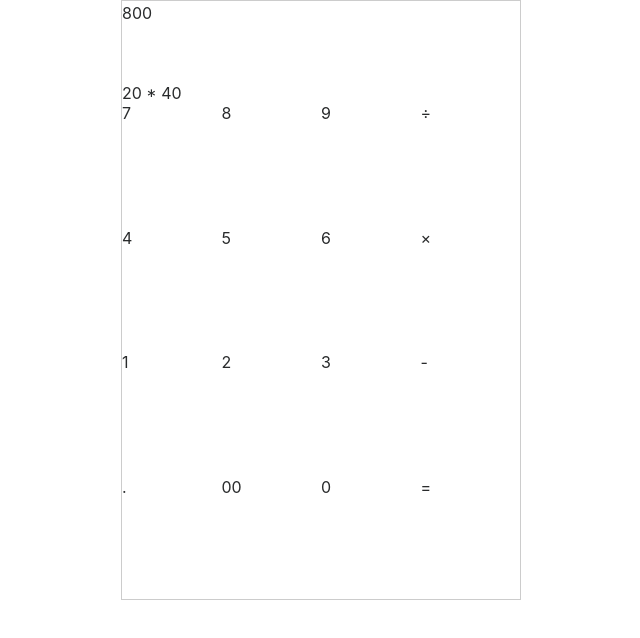
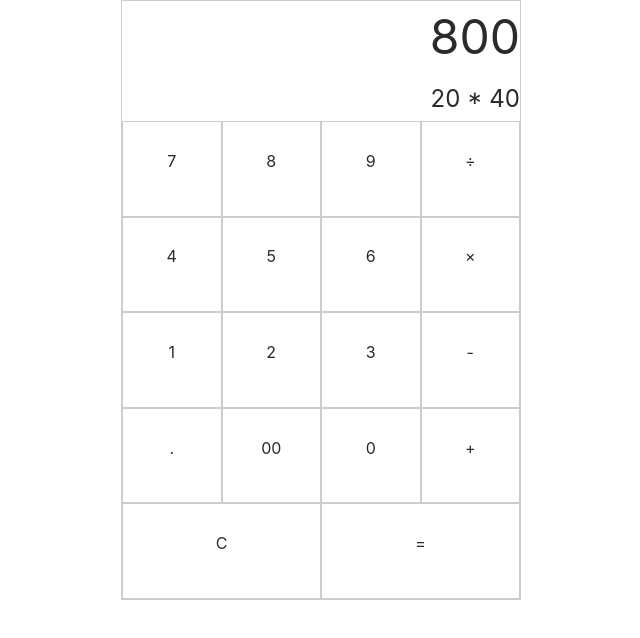
Before and after one commit to olliebeannn/freeCodeCamp-JScalculator, a plain HTML site: page index.html in a window 1280 px wide. Shown: the whole page, without its empty margins (319-959 px from the left). Drawn offline with nearby package versions, Linux system fonts and the light colour scheme.

Commit message:
moved and added calculator buttons, and added basic styling to center objects

```diff
--- a/css/master.scss
+++ b/css/master.scss
@@ -1,12 +1,10 @@
-body {
-  font-size: 2rem;
-}
+// Grid styles
 
 .grid-container {
   border: 1px solid #CCC;
   display: grid;
   grid-template-columns: repeat(4, 4fr);
-  grid-template-rows: 80px 20px repeat(4, 4fr);
+  grid-template-rows: 80px 40px repeat(5, 5fr);
   margin: 0 auto;
   height: 600px;
   width: 400px;
@@ -15,9 +13,43 @@ body {
 .calculator__mainDisplay {
   grid-column-start: 1;
   grid-column-end: 5;
+
+  font-size: 3rem;
 }
 
 .calculator__subDisplay {
   grid-column-start: 1;
   grid-column-end: 5;
+
+  font-size: 1.5rem;
 }
+
+.calculator__button {
+  border: 1px solid #ccc;
+
+  display: flex;
+  align-items: center;
+  justify-content: center;
+}
+
+.calculator__button--clear {
+  grid-column-start: 1;
+  grid-column-end: 3;
+}
+
+.calculator__button--equals {
+  grid-column-start: 3;
+  grid-column-end: 5;
+}
+
+// Visual styles
+
+body {
+  font-weight: 400;
+}
+
+// Helper classes
+
+.align-right {
+  text-align: right;
+}
--- a/index.html
+++ b/index.html
@@ -4,11 +4,11 @@
     <meta charset="utf-8">
     <title></title>
 
+    <!-- bootstrap -->
+    <link rel="stylesheet" href="https://maxcdn.bootstrapcdn.com/bootstrap/4.0.0-alpha.6/css/bootstrap.min.css" integrity="sha384-rwoIResjU2yc3z8GV/NPeZWAv56rSmLldC3R/AZzGRnGxQQKnKkoFVhFQhNUwEyJ" crossorigin="anonymous">
+
     <!-- reset and master compiled css -->
     <link rel="stylesheet" href="css/master.css">
-
-    <!-- bootstrap -->
-    <link rel="stylesheet" href="https://maxcdn.bootstrapcdn.com/bootstrap/4.0.0-alpha.6/css/bootstrap.min.css" integrity="sha384-rwoIResjU2yc3z8GV/NPeZWAv56rSmLldC3R/AZzGRnGxQQKnKkoFVhFQhNUwEyJ" crossorigin="anonymous">
 
     <!-- jquery required for bootstrap 4 -->
     <script src="https://ajax.googleapis.com/ajax/libs/jquery/1.12.4/jquery.min.js"></script>
@@ -27,76 +27,84 @@
 
       <div class="grid-container calculator">
 
-        <div class="calculator__mainDisplay">
+        <div class="calculator__mainDisplay align-right">
           <p>800</p>
         </div>
 
-        <div class="calculator__subDisplay">
+        <div class="calculator__subDisplay align-right">
           <p>20 * 40</p>
         </div>
 
         <div class="calculator__button">
-          7
+          <p>7</p>
         </div>
 
         <div class="calculator__button">
-          8
+          <p>8</p>
         </div>
 
         <div class="calculator__button">
-          9
+          <p>9</p>
         </div>
 
         <div class="calculator__button">
-          ÷
+          <p>÷</p>
         </div>
 
         <div class="calculator__button">
-          4
+          <p>4</p>
         </div>
 
         <div class="calculator__button">
-          5
+          <p>5</p>
         </div>
 
         <div class="calculator__button">
-          6
+          <p>6</p>
         </div>
 
         <div class="calculator__button">
-          ×
+          <p>×</p>
         </div>
 
         <div class="calculator__button">
-          1
+          <p>1</p>
         </div>
 
         <div class="calculator__button">
-          2
+          <p>2</p>
         </div>
 
         <div class="calculator__button">
-          3
+          <p>3</p>
         </div>
 
         <div class="calculator__button">
-          -
+          <p>-</p>
         </div>
 
         <div class="calculator__button">
-          .
+          <p>.</p>
         </div>
 
         <div class="calculator__button">
-          00
+          <p>00</p>
         </div>
 
         <div class="calculator__button">
-          0
+          <p>0</p>
         </div>
 
         <div class="calculator__button">
-          =
+          <p>+</p>
+        </div>
+
+        <div class="calculator__button calculator__button--clear">
+          <p>C</p>
+        </div>
+
+        <div class="calculator__button calculator__button--equals">
+          <p>=</p>
         </div>
 
       </div>
```
Also changed, not shown: css/master.css.
